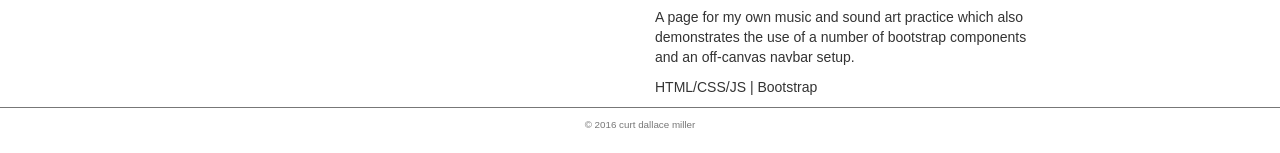
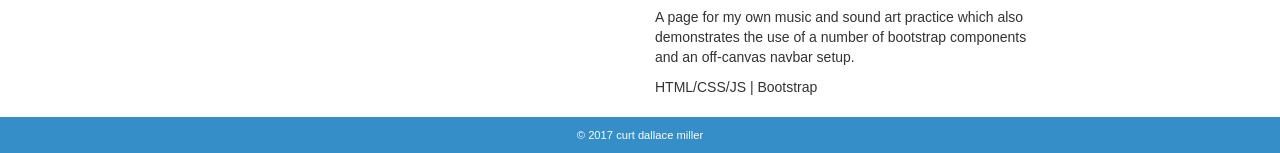
Before and after one commit to curtdmiller/cdm-portfolio, a plain HTML site: page index.html in a window 1280 px wide. Shown: the part 726-879 px from the top of the page. Drawn offline with nearby package versions, Linux system fonts and the light colour scheme.

Commit message:
fix header link hover issue, add color to footer, add footer margin

```diff
--- a/css/styles.scss
+++ b/css/styles.scss
@@ -1,5 +1,6 @@
 $light-blue: #acd1e9;
 $blaze: #f60;
+$dark-blue: #368ec9;
 
 body {
     font-family: Arial, "Helvetica Neue", Helvetica, sans-serif;
@@ -30,6 +31,10 @@ header {
     a {
         text-decoration: none;
         color: #fff;
+    }
+    a:hover, a:active, a:focus {
+        text-decoration: none;
+        color: $blaze;
     }
     h5 {
         margin: auto;
@@ -77,40 +82,14 @@ section {
         color: $blaze;
     }
 }
-// section {
-//     width: 100%;
-//     display: inline-block;
-//     float: left;
-//     margin: auto;
-//     border-radius: 10px;
-//     background-color: white;
-//     padding-top: 20px;
-//     margin-top: 20px;
-//
-//     text-align: center;
-//     h4 {
-//         font-weight: lighter;
-//     }
-//     .thumbnail {
-//         width: 100%;
-//         min-height: 180px;
-//         border: solid gray 1px;
-//         border-radius: 5px;
-//         padding: 10px 0 10px 0;
-//         img {
-//             width: 80%;
-//             margin: 0 auto;
-//             // border: solid black 1px;
-//         }
-//     }
-// }
 footer {
     display: block;
+    margin-top: 10px;
     width: 100%;
     text-align: center;
-    color: #777;
-    font-size: .7em;
-    border-top: solid #777 1px;
+    color: white;
+    font-size: .8em;
+    background-color: $dark-blue;
     padding: 10px 0 10px 0;
 }
 
--- a/index.html
+++ b/index.html
@@ -100,7 +100,7 @@
 </div>
 <div class="clear"></div>
 </div>
-<footer>&copy; 2016 curt dallace miller</footer>
+<footer>&copy; 2017 curt dallace miller</footer>
 <!-- jQuery -->
 <script src="https://ajax.googleapis.com/ajax/libs/jquery/1.12.4/jquery.min.js"></script>
 <!-- bootstrap js -->
```
Also changed, not shown: css/styles.css.
